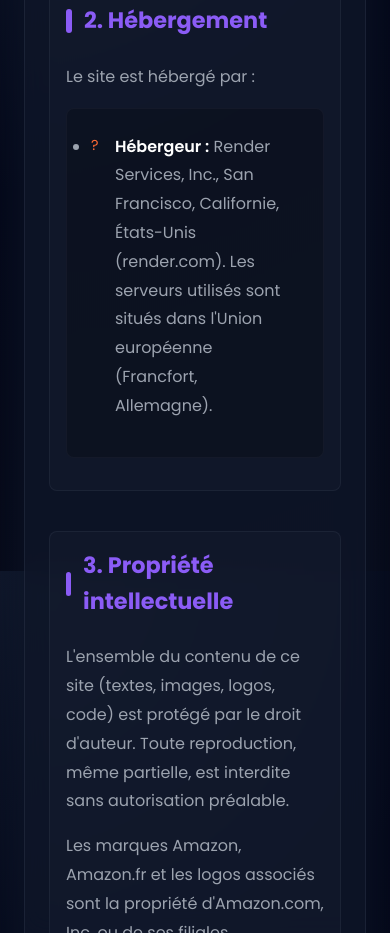
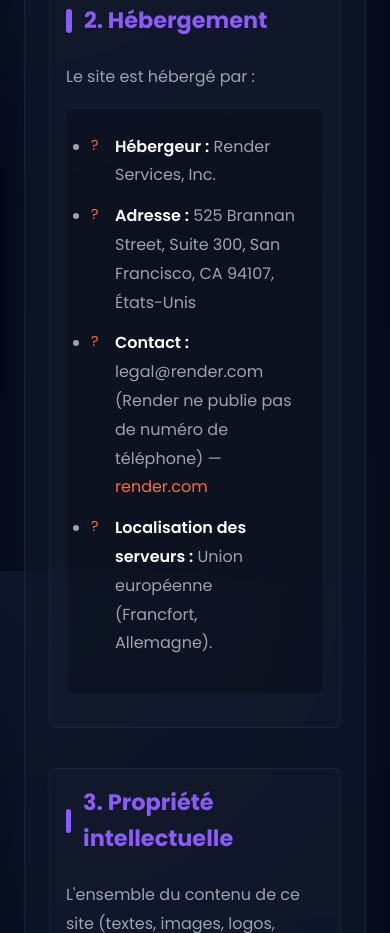
Before and after one commit to baltrados/offrez.net, a website: page public/mentions-legales.html in a window 390 px wide. Shown: the part 1117-2050 px from the top of the page. Drawn offline with Linux system fonts and the light colour scheme.

Commit message:
Mentions légales : adresse et contact de l'hébergeur Render (LCEN)
Render Services, Inc., 525 Brannan Street, Suite 300, San Francisco, CA 94107 (adresse des
conditions d'utilisation de Render). Render ne publie pas de numéro de téléphone : contact
legal@render.com indiqué. Serveurs : Francfort (UE). Suivi qualité mis à jour.

Co-Authored-By: Claude Opus 5.5 <noreply@anthropic.com>

```diff
--- a/public/mentions-legales.html
+++ b/public/mentions-legales.html
@@ -56,10 +56,12 @@
                     <h2>2. Hébergement</h2>
                     <p>Le site est hébergé par :</p>
                     <ul>
-                        <li><strong>Hébergeur :</strong> Render Services, Inc., San Francisco, Californie, États-Unis
-                            (render.com). Les serveurs utilisés sont situés dans l'Union européenne (Francfort,
-                            Allemagne).</li>
-                        <!-- À COMPLÉTER : adresse postale et téléphone de l'hébergeur (LCEN) -->
+                        <li><strong>Hébergeur :</strong> Render Services, Inc.</li>
+                        <li><strong>Adresse :</strong> 525 Brannan Street, Suite 300, San Francisco, CA 94107,
+                            États-Unis</li>
+                        <li><strong>Contact :</strong> legal@render.com (Render ne publie pas de numéro de
+                            téléphone) — <a href="https://render.com" rel="noopener">render.com</a></li>
+                        <li><strong>Localisation des serveurs :</strong> Union européenne (Francfort, Allemagne).</li>
                     </ul>
                 </section>
 
```
Also changed, not shown: documentation/14_SUIVI_CHANTIER_QUALITE.md (+1 -1 lines).
